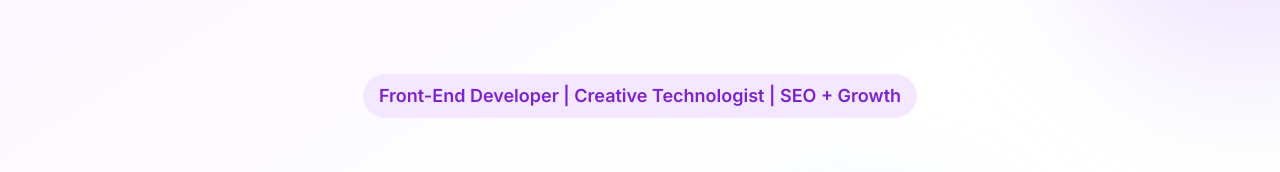
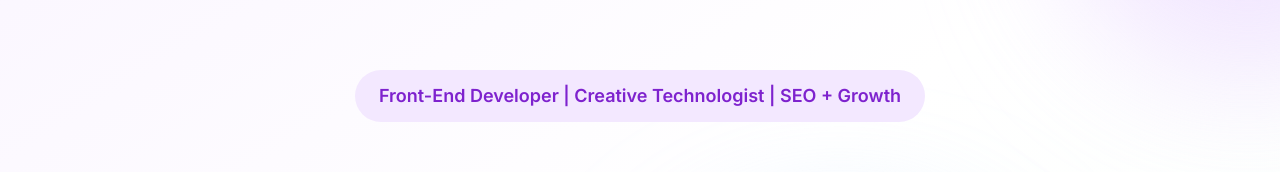
Before and after one commit to mlm272/maggiemayer-portfolio, a Next.js app: page / in a window 1280 px wide. Shown: the part 148-320 px from the top of the page. Built offline with nearby package versions, Linux system fonts and the light colour scheme; a web font is replaced by a local one.

Commit message:
Update Hero.tsx

```diff
--- a/components/Hero.tsx
+++ b/components/Hero.tsx
@@ -47,7 +47,7 @@ export default function Hero({ setActiveSection }: HeroProps) {
             transition={{ duration: 0.6 }}
             className="mb-6"
           >
-            <span className="inline-block px-4 py-2 bg-primary-100 text-primary-700 rounded-full text-base md:text-lg font-semibold mb-6">
+            <span className="inline-block px-6 py-3 bg-primary-100 text-primary-700 rounded-full text-base md:text-lg font-semibold mb-6">
               Front-End Developer | Creative Technologist | SEO + Growth
             </span>
           </motion.div>
```
